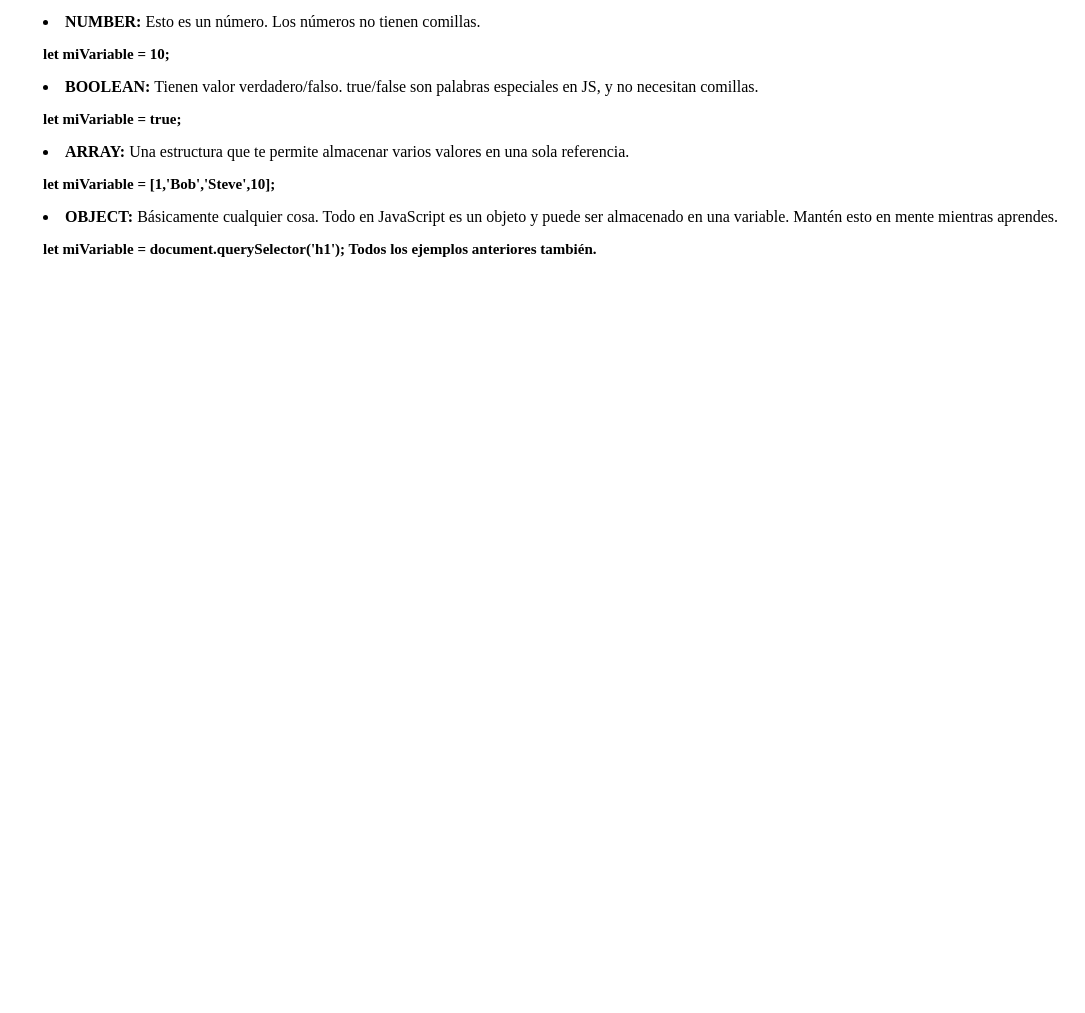
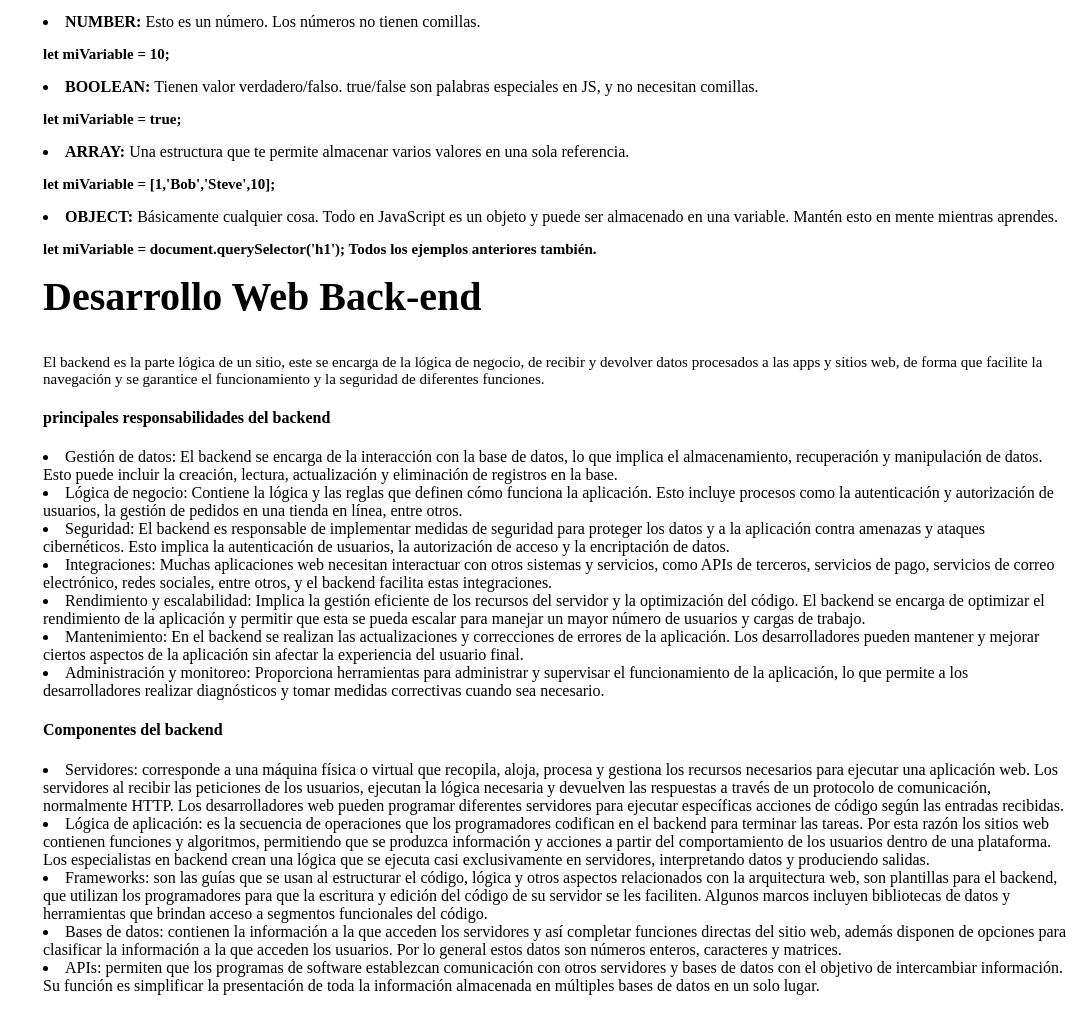
Before and after one commit to AntonellaEL/FAQ-DS, a plain HTML site: page index.html in a window 1280 px wide. Shown: the part 2761-3774 px from the top of the page, without its empty margins (195-1280 px from the left). Before the commit the page ends 3052 px from the top, so only its background shows below. Drawn offline with Linux system fonts and the light colour scheme.

Commit message:
add text backend

```diff
--- a/index.html
+++ b/index.html
@@ -94,6 +94,22 @@
        <p><strong>let miVariable = [1,'Bob','Steve',10];</strong></p>
        <li><strong>OBJECT: </strong>Básicamente cualquier cosa. Todo en JavaScript es un objeto y puede ser almacenado en una variable. Mantén esto en mente mientras aprendes.</li>
        <p><strong>let miVariable = document.querySelector('h1'); Todos los ejemplos anteriores también.</strong></p>
+       <h2 id="seccion5">Desarrollo Web Back-end</h2>
+       <p>El backend es la parte lógica de un sitio, este se encarga de la lógica de negocio, de recibir y devolver datos procesados a las apps y sitios web, de forma que facilite la navegación y se garantice el funcionamiento y la seguridad de diferentes funciones. </p>
+       <h4> principales responsabilidades del backend</h4>
+       <li>Gestión de datos: El backend se encarga de la interacción con la base de datos, lo que implica el almacenamiento, recuperación y manipulación de datos. Esto puede incluir la creación, lectura, actualización y eliminación de registros en la base.</li>
+       <li>Lógica de negocio: Contiene la lógica y las reglas que definen cómo funciona la aplicación. Esto incluye procesos como la autenticación y autorización de usuarios, la gestión de pedidos en una tienda en línea, entre otros.</li>
+       <li>Seguridad: El backend es responsable de implementar medidas de seguridad para proteger los datos y a la aplicación contra amenazas y ataques cibernéticos. Esto implica la autenticación de usuarios, la autorización de acceso y la encriptación de datos.</li>
+       <li>Integraciones: Muchas aplicaciones web necesitan interactuar con otros sistemas y servicios, como APIs de terceros, servicios de pago, servicios de correo electrónico, redes sociales, entre otros, y el backend facilita estas integraciones. </li>
+       <li>Rendimiento y escalabilidad: Implica la gestión eficiente de los recursos del servidor y la optimización del código. El backend se encarga de optimizar el rendimiento de la aplicación y permitir que esta se pueda escalar para manejar un mayor número de usuarios y cargas de trabajo.</li>
+    <li>Mantenimiento: En el backend se realizan las actualizaciones y correcciones de errores de la aplicación. Los desarrolladores pueden mantener y mejorar ciertos aspectos de la aplicación sin afectar la experiencia del usuario final.</li>
+    <li>Administración y monitoreo: Proporciona herramientas para administrar y supervisar el funcionamiento de la aplicación, lo que permite a los desarrolladores realizar diagnósticos y tomar medidas correctivas cuando sea necesario.</li>
+    <h4>Componentes del backend</h4>
+    <li>Servidores: corresponde a una máquina física o virtual que recopila, aloja, procesa y gestiona los recursos necesarios para ejecutar una aplicación web. Los servidores al recibir las peticiones de los usuarios, ejecutan la lógica necesaria y devuelven las respuestas a través de un protocolo de comunicación, normalmente HTTP. Los desarrolladores web pueden programar diferentes servidores para ejecutar específicas acciones de código según las entradas recibidas.</li>
+    <li>Lógica de aplicación: es la secuencia de operaciones que los programadores codifican en el backend para terminar las tareas. Por esta razón los sitios web contienen funciones y algoritmos, permitiendo que se produzca información y acciones a partir del comportamiento de los usuarios dentro de una plataforma. Los especialistas en backend crean una lógica que se ejecuta casi exclusivamente en servidores, interpretando datos y produciendo salidas.</li>
+    <li>Frameworks: son las guías que se usan al estructurar el código, lógica y otros aspectos relacionados con la arquitectura web, son plantillas para el backend, que utilizan los programadores para que la escritura y edición del código de su servidor se les faciliten. Algunos marcos incluyen bibliotecas de datos y herramientas que brindan acceso a segmentos funcionales del código.</li>
+    <li>Bases de datos: contienen la información a la que acceden los servidores y así completar funciones directas del sitio web, además disponen de opciones para clasificar la información a la que acceden los usuarios. Por lo general estos datos son números enteros, caracteres y matrices.</li>
+    <li>APIs: permiten que los programas de software establezcan comunicación con otros servidores y bases de datos con el objetivo de intercambiar información. Su función es simplificar la presentación de toda la información almacenada en múltiples bases de datos en un solo lugar.</li>
 
     </div>
 </body>
```
